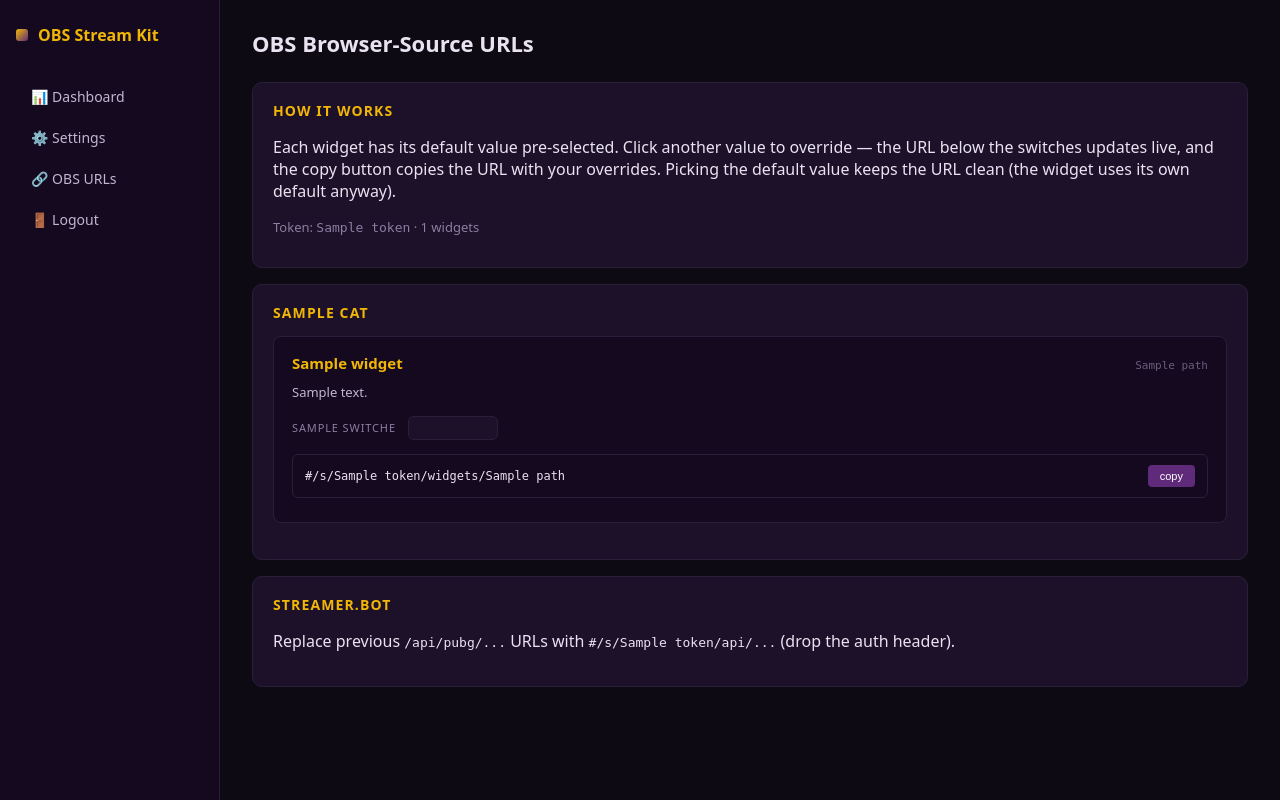
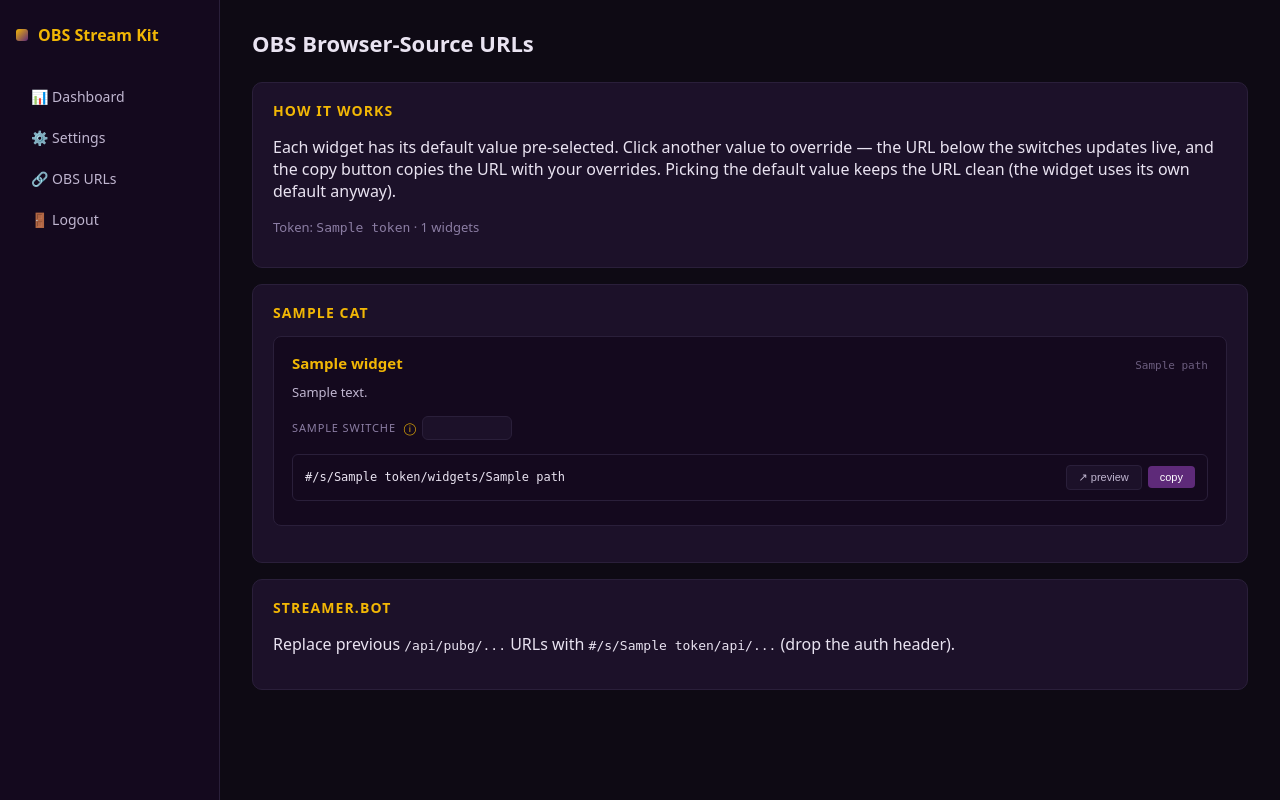
Before and after one commit to devilsche/obs-stream-kit, a Flask app: template app/templates/urls.html in a window 1280 px wide. Run offline with Flask 3, Linux system fonts and the light colour scheme; the template is opened without the code that fills it: most values are stand-ins (such as "Sample title", 1, 10 or a date in 2020).

Commit message:
feat(app): URL-Page info-icons (ⓘ pro Switch) + preview-button neben copy

```diff
--- a/app/templates/urls.html
+++ b/app/templates/urls.html
@@ -37,7 +37,10 @@
         <div class="widget-switches">
           {% for sw in switches %}
           <div class="sw-group" data-param="{{ sw.key }}" data-default="{{ sw.default }}" data-type="{{ sw.type }}">
-            <span class="sw-label">{{ sw.label }}</span>
+            <span class="sw-label">
+              {{ sw.label }}
+              {% if sw.tooltip %}<span class="info-i" title="{{ sw.tooltip }}">ⓘ</span>{% endif %}
+            </span>
             {% if sw.type == "select" and sw.options %}
               {% for value, vlabel in sw.options %}
               <button type="button" class="sw-btn{% if value == sw.default %} active{% endif %}" data-value="{{ value }}">{{ vlabel }}</button>
@@ -56,7 +59,8 @@
 
         <div class="url-pill">
           <span class="url-text" style="overflow:hidden;text-overflow:ellipsis;white-space:nowrap;flex:1">{{ base_url }}/s/{{ token }}/widgets/{{ path }}</span>
-          <button class="copy-btn">copy</button>
+          <button class="preview-btn" title="Open widget in new tab">↗ preview</button>
+          <button class="copy-btn" title="Copy URL to clipboard">copy</button>
         </div>
       </div>
       {% endfor %}
@@ -118,6 +122,29 @@
     width: 90px;
     font-variant-numeric: tabular-nums;
   }
+  .info-i {
+    display: inline-block;
+    margin-left: 4px;
+    color: var(--brand-gold);
+    cursor: help;
+    font-size: 12px;
+    text-transform: none;
+    letter-spacing: 0;
+  }
+  .preview-btn {
+    background: var(--bg-card);
+    color: var(--text-muted);
+    border: 1px solid var(--border);
+    padding: 5px 12px;
+    border-radius: 4px;
+    font-size: 11px;
+    cursor: pointer;
+    margin-right: 6px;
+  }
+  .preview-btn:hover {
+    color: var(--brand-gold);
+    border-color: var(--brand-gold);
+  }
 </style>
 
 <script>
@@ -166,6 +193,13 @@
       copyBtn.textContent = "✓";
       setTimeout(() => copyBtn.textContent = orig, 1200);
     });
+
+    const previewBtn = block.querySelector(".preview-btn");
+    if (previewBtn) {
+      previewBtn.addEventListener("click", () => {
+        window.open(buildUrl(block), "_blank", "noopener");
+      });
+    }
   });
 </script>
 {% endblock %}
```
Also changed, not shown: app/widget_catalog.py (+12 -0 lines).
